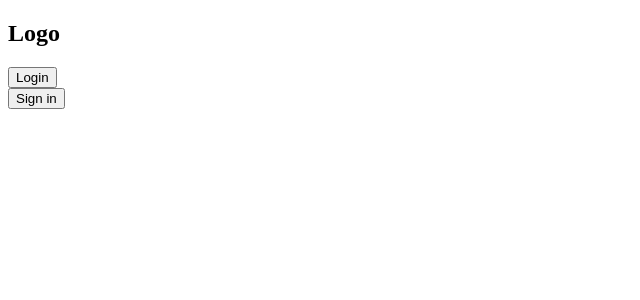
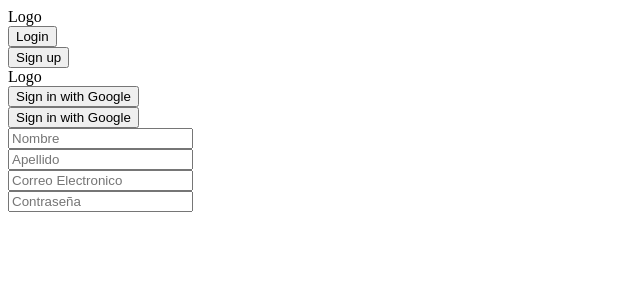
Before and after one commit to No-Country/C3-G63, a React (Create React App) app: page /Registro in a window 1280 px wide. Before the commit this address had no page. Shown: the top 300 px of the page, without its empty margins (0-640 px from the left). Built offline with nearby package versions, Linux system fonts and the light colour scheme.

Commit message:
se finaliza con esqueleto de login y sign up pero falta solucionars ademas hay un error con la ruta

```diff
--- /dev/null
+++ b/src/App/Login/Ingresa.js
@@ -0,0 +1,19 @@
+import React from 'react'
+import { Link } from 'react-router-dom'
+
+const Ingresa = () => {
+  return (
+    <div>
+        <div>
+            Logo
+        </div>
+        <div>
+        <Link to={`/formLogin`}><button>Login</button></Link>
+        <br/>
+        <Link to={`/Registro`}><button>Sign up</button></Link>
+        </div>
+    </div>
+  )
+}
+
+export default Ingresa
--- a/src/App/Login/Login.js
+++ b/src/App/Login/Login.js
@@ -1,23 +1,24 @@
 import React from 'react';
-import { Link } from 'react-router-dom';
-import login from './login.module.css'
-import logo from '../'
+import prueba from './login.module.css'
+
+
+
 
 
 
 const Login = () => {
-  return <div className={login}>
-
-    <div>
-        <h2>Logo</h2>
+  return <div>
+    <div className={prueba}>
+      <h1>Esto es un login</h1>
     </div>
     <div>
+      <h1>LOGIN</h1>
+    </div>
+    <button>Login with Google</button>
+    <button>Login with Facebook</button>
+    <button>Login with mail</button>
 
-    </div>
-    <div>
-      <Link to={`/formLogin`}><button>Login</button></Link><br/>
-      <button>Sign in</button>
-    </div>
+
   </div>
 };
 
--- a/src/App/Login/login.module.css
+++ b/src/App/Login/login.module.css
@@ -1,3 +1,7 @@
-.logo{
-    padding: 20px 0;
+.prueba{
+    font-size: 200px;
 }
+
+.letra{
+    color:green;
+}
--- a/src/App/Routes/Index-Router.js
+++ b/src/App/Routes/Index-Router.js
@@ -1,19 +1,23 @@
 import React from 'react';
 import { BrowserRouter, Routes, Route } from 'react-router-dom';
+import SignUp from '../components/SignUp/SignUp';
 import FormLogin from '../Login/formLogin';
-import Login from '../Login/Login';
+import Ingresa from '../Login/Ingresa';
 import Page from '../Page/page';
 
 export function App() {
   return (
     <BrowserRouter>
-    <Login/>
+    <Ingresa />
       <Routes>
         <Route path="/" element={<Page />} />
       </Routes>
       <Routes>
         <Route exact path="/formLogin" element={<FormLogin/>} />
       </Routes>
+      <Routes>
+        <Route exact path ="/Registro" element={<SignUp/>} />
+      </Routes>
     </BrowserRouter>
   );
 }
--- a/src/App/components/SignUp/SignUp.js
+++ b/src/App/components/SignUp/SignUp.js
@@ -1,7 +1,24 @@
 import React from 'react';
 
 const SignUp = () => {
-  return <div></div>;
+  return <div>
+    <div>
+      Logo
+    </div>
+    <div>
+      <button>Sign in with Google</button>
+      <br/>
+      <button>Sign in with Google</button>
+      <br/>
+      <input type="text" placeholder="Nombre"/>
+      <br/>
+      <input type="text" placeholder="Apellido"/>
+      <br/>
+      <input type="email" placeholder="Correo Electronico"/>
+      <br/>
+      <input type="password" placeholder="Contraseña"/>
+    </div>
+  </div>;
 };
 
 export default SignUp;
```
